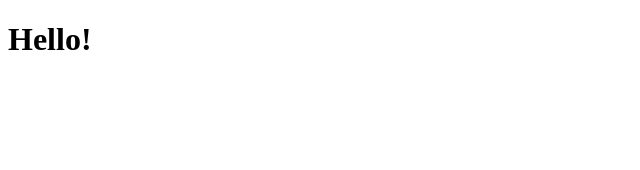
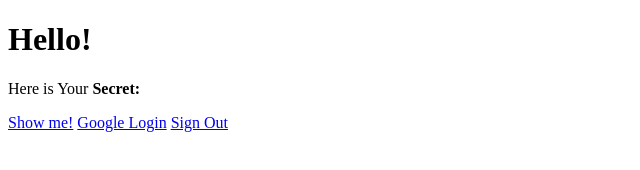
Before and after one commit to rathlucas/Node-JS-OAuth, a website: page public/index.html in a window 1280 px wide. Shown: the whole page, without its empty margins (0-640 px from the left). Drawn offline with Linux system fonts and the light colour scheme.

Commit message:
Update html template

```diff
--- a/public/index.html
+++ b/public/index.html
@@ -1,12 +1,19 @@
 <!DOCTYPE html>
 <html lang="en">
+
 <head>
   <meta charset="UTF-8" />
   <meta http-equiv="X-UA-Compatible" content="IE=edge" />
   <meta name="viewport" content="width=device-width, initial-scale=1.0" />
   <title>Security Example</title>
 </head>
+
 <body>
   <h1>Hello!</h1>
+  <p>Here is Your <b>Secret: </b></p>
+  <a href="/secret">Show me!</a>
+  <a href="/auth/google">Google Login</a>
+  <a href="/auth/logout">Sign Out</a>
 </body>
+
 </html>
```
Lines whose indentation alone changed are shown as unchanged.
